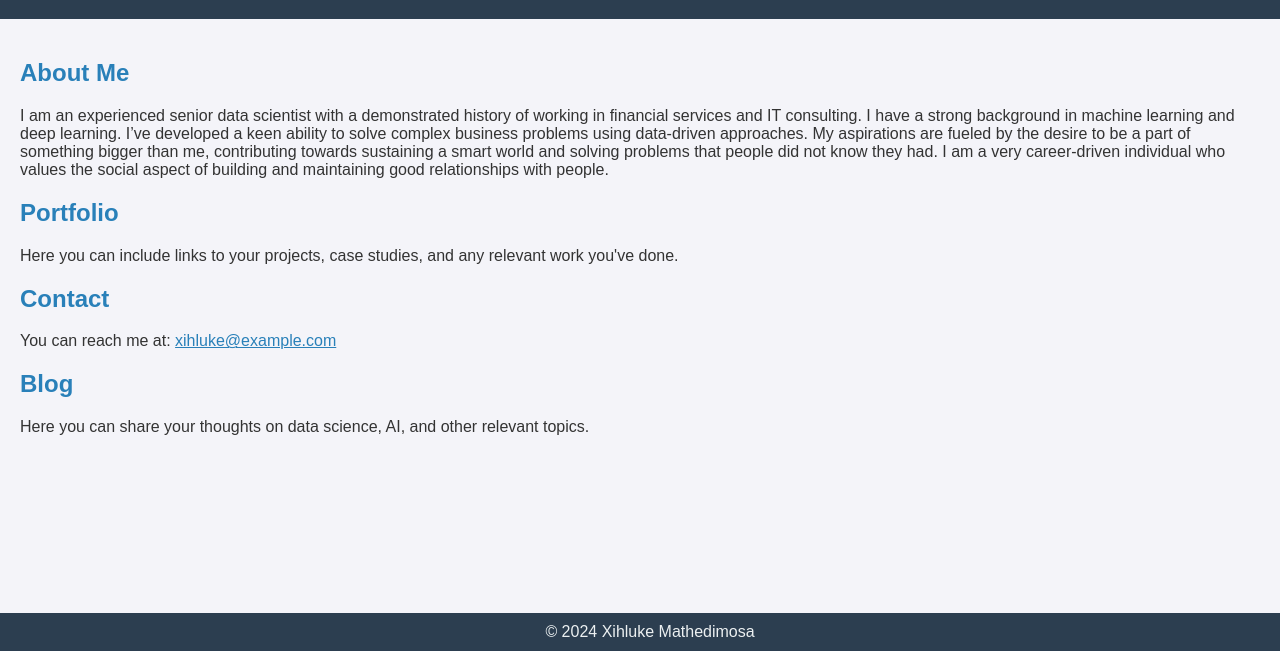
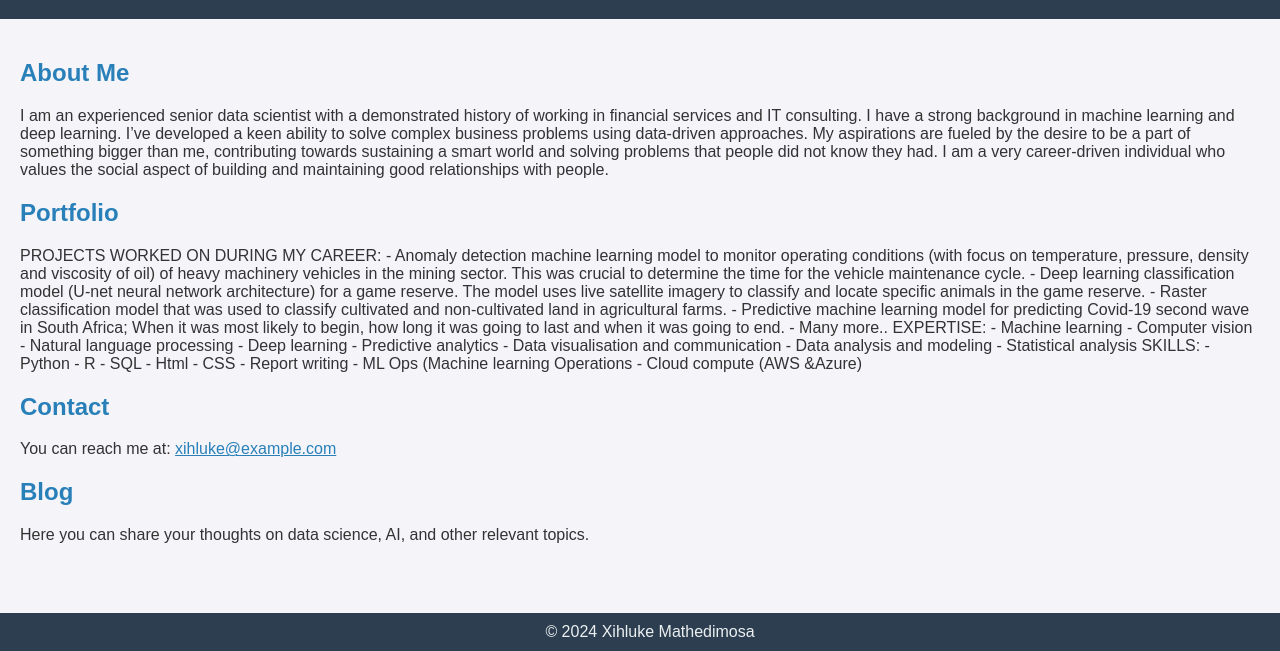
Before and after one commit to XihlukeBrownie/biography, a plain HTML site: page index.html in a window 1280 px wide. Shown: the part 149-800 px from the top of the page. Drawn offline with Linux system fonts and the light colour scheme.

Commit message:
Update index.html

```diff
--- a/index.html
+++ b/index.html
@@ -53,7 +53,37 @@
         </div>
         <div class="section">
             <h2>Portfolio</h2>
-            <p>Here you can include links to your projects, case studies, and any relevant work you've done.</p>
+            <p>PROJECTS WORKED ON DURING MY CAREER:
+- Anomaly detection machine learning model to monitor operating conditions (with focus on
+ temperature, pressure, density and viscosity of oil) of heavy machinery vehicles in the mining
+ sector. This was crucial to determine the time for the vehicle maintenance cycle.
+- Deep learning classification model (U-net neural network architecture) for a game reserve. The
+ model uses live satellite imagery to classify and locate specific animals in the game reserve.
+- Raster classification model that was used to classify cultivated and non-cultivated land in
+ agricultural farms.
+- Predictive machine learning model for predicting Covid-19 second wave in South Africa; When it
+ was most likely to begin, how long it was going to last and when it was going to end.
+- Many more..
+
+EXPERTISE:
+- Machine learning
+- Computer vision
+- Natural language processing
+- Deep learning
+- Predictive analytics
+- Data visualisation and communication
+- Data analysis and modeling
+- Statistical analysis
+
+SKILLS:
+- Python
+- R
+- SQL
+- Html
+- CSS
+- Report writing
+- ML Ops (Machine learning Operations
+- Cloud compute (AWS &Azure)</p>
         </div>
         <div class="section">
             <h2>Contact</h2>
```
